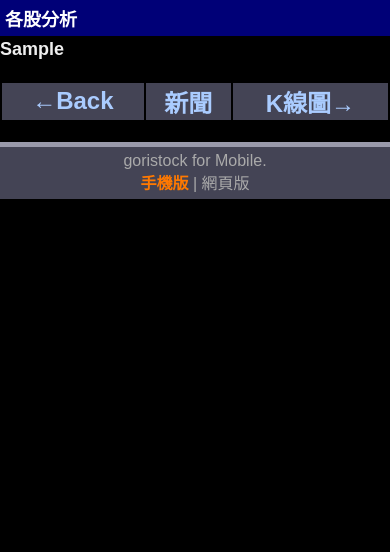
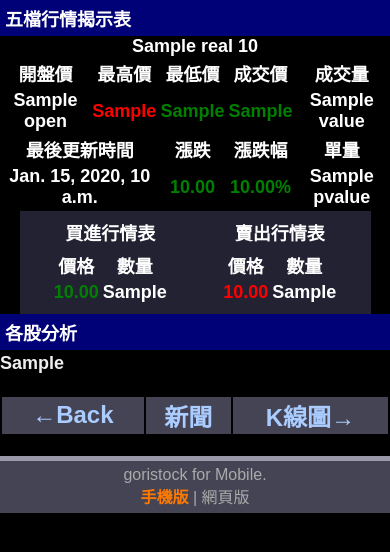
Before and after one commit to toomore/goristock, a Django app: template template/mhh_mdetail.htm in a window 390 px wide. Shown: the top 552 px of the page. Run offline with Django 3.2, Linux system fonts and the light colour scheme; the template is opened without the code that fills it: most values are stand-ins (such as "Sample title", 1, 10 or a date in 2020).

Commit message:
Add Five Best Bids & Asks list in mobile.

```diff
--- a/realtime.py
+++ b/realtime.py
@@ -82,7 +82,7 @@ class twsk(object):
       else:
         re['ranges'] = True ## price up
 
-      re['crosspic'] = "http://chart.apis.google.com/chart?chs=20x40&cht=lc&chd=t1:0,0,0|0,%s,0|0,%s,0|0,%s,0|0,%s,0&chds=%s,%s&chm=F,,1,1:4,20" % (re['h'],re['c'],re['open'],re['l'],re['l'],re['h'])
+      re['crosspic'] = "http://chart.apis.google.com/chart?chf=bg,s,ffffff&chs=20x50&cht=ls&chd=t1:0,0,0|0,%s,0|0,%s,0|0,%s,0|0,%s,0&chds=%s,%s&chm=F,,1,1:4,20" % (re['h'],re['c'],re['open'],re['l'],re['l'],re['h'])
       re['top5buy'].sort()
       re['top5sell'].sort()
 
--- a/static/css/css_m.css
+++ b/static/css/css_m.css
@@ -187,6 +187,25 @@ td {
   padding: 15px;
 }
 
+.best5 {
+  font-size: large;
+  text-align: center;
+  font-weight: bold;
+}
+
+.best5 table {
+  font-size: large;
+  margin-left:auto;
+  margin-right:auto;
+  font-weight: bold;
+}
+
+.best5list {
+  background-color: #223;
+  padding: 5px;
+  width:90%;
+}
+
 .foot {
   clear:both;
 }
--- a/template/hm_infopage.htm
+++ b/template/hm_infopage.htm
@@ -21,6 +21,6 @@
     </head>
     <body>
       <div class="con">{% block content %}{% endblock %}</div>
-      <div class="foot footdesc">{% block foot %}goristock for Mobile.<br><a href="/m">手機版</a> | 網頁版{{ config }}{% endblock %}</div>
+      <div class="foot footdesc">{% block foot %}goristock for Mobile.<br><a href="/m">手機版</a> | 網頁版{{ config|safe }}{% endblock %}</div>
     </body>
 </html>
--- a/template/mhh_mconfig.htm
+++ b/template/mhh_mconfig.htm
@@ -12,7 +12,7 @@
 <div class="mconfigtxt">
   OpenID: <i>{{ usd.nickname }}</i><br>
   Provider: <i>{{ usd.provider }}</i><br>
-  {{ logout }}
+  {{ logout|safe }}
 </div>
 <div class="mconfigtitle">
   新增/刪除股票
--- a/template/mhh_mdetail.htm
+++ b/template/mhh_mdetail.htm
@@ -6,11 +6,83 @@
 {% endblock %}
 
 {% block content %}
+{% if real %}
+<div class="newstitle">
+  五檔行情揭示表
+</div>
+<div class="best5">
+  {{ real.name }} {{ real.stock_no }}
+  <table>
+    <tr>
+      <td>開盤價</td>
+      <td>最高價</td>
+      <td>最低價</td>
+      <td>成交價</td>
+      <td>成交量</td>
+    </tr>
+    <tr>
+      <td>{{ real.open }}</td>
+      <td class="red">{{ real.h }}</td>
+      <td class="green">{{ real.l }}</td>
+      <td{% if real.ranges %} class="red"{% else %} class="green"{% endif %}>{{ real.c }}</td>
+      <td>{{ real.value }}</td>
+    </tr>
+    <tr>
+      <td colspan='2'>最後更新時間</td>
+      <td>漲跌</td>
+      <td>漲跌幅</td>
+      <td>單量</td>
+    </tr>
+    <tr>
+      <td colspan='2'>{{ real.time }}</td>
+      <td{% if real.ranges %} class="red"{% else %} class="green"{% endif %}>{{ real.range|floatformat:2 }}</td>
+      <td{% if real.ranges %} class="red"{% else %} class="green"{% endif %}>{{ real.pp|floatformat:2 }}%</td>
+      <td>{{ real.pvalue }}</td>
+    </tr>
+  </table>
+  <table class="best5list">
+    <tr>
+      <td>買進行情表</td>
+      <td>賣出行情表</td>
+    </tr>
+    <tr>
+      <td>
+        <table>
+          <tr>
+            <td>價格</td>
+            <td>數量</td>
+          </tr>
+            {% for i,n in real.top5buy %}
+            <tr>
+              <td class="green">{{ i|floatformat:2 }}</td>
+              <td>{{ n }}</td>
+            </tr>
+            {% endfor %}
+        </table>
+      </td>
+      <td>
+        <table>
+          <tr>
+            <td>價格</td>
+            <td>數量</td>
+          </tr>
+            {% for i,n in real.top5sell %}
+            <tr>
+              <td class="red">{{ i|floatformat:2 }}</td>
+              <td>{{ n }}</td>
+            </tr>
+            {% endfor %}
+        </table>
+      </td>
+    </tr>
+  </table>
+</div>
+{% endif %}
 <div class="newstitle">
   各股分析
 </div>
 <div class="mdetail">
-{{ tv }}
+{{ tv|safe }}
 </div>
 <br>
 <table class="nav">
--- a/template/mhh_mobile.htm
+++ b/template/mhh_mobile.htm
@@ -17,6 +17,7 @@
 <table class="stable">
 {% for i in tv %}
   <tr>
+    <td rowspan="2"><img src="{{ i.crosspic }}"></td>
     <td>{{ i.name }}</td>
     <td class="{{ i.css }}">{{ i.c }}</td>
     <td class="{{ i.css }}">{{ i.range|floatformat:2 }} <span class="pp">({{ i.pp|floatformat:2 }}%)</span></td>
@@ -38,7 +39,7 @@
     <td><a href="/m">重新整理</a></td>
     {% endif %}
     <td><a href="/m/news">新聞</a></td>
-    <td>{{ user }}</td>
+    <td>{{ user|safe }}</td>
   </tr>
 </table>
 {% endblock %}
```
Also changed, not shown: main_m.py (+13 -1 lines), mobileapi.py (+10 -0 lines).
